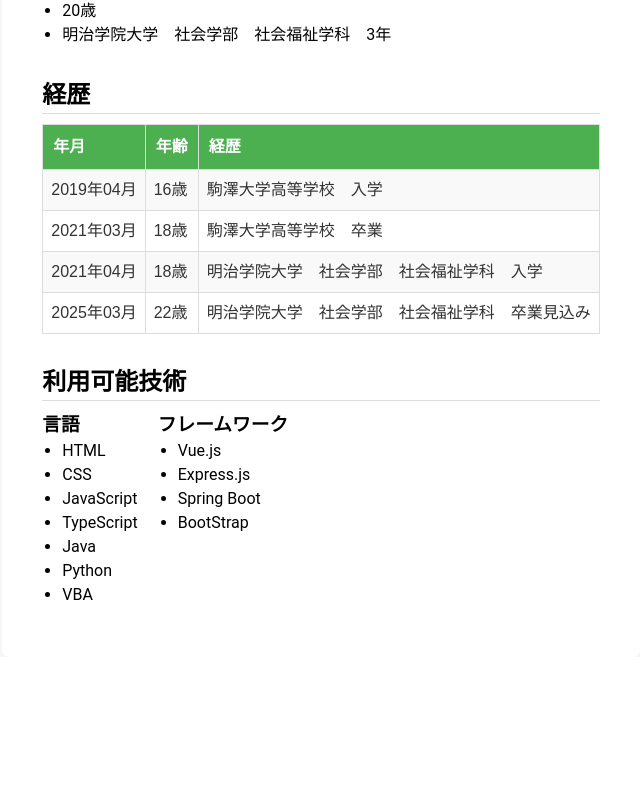
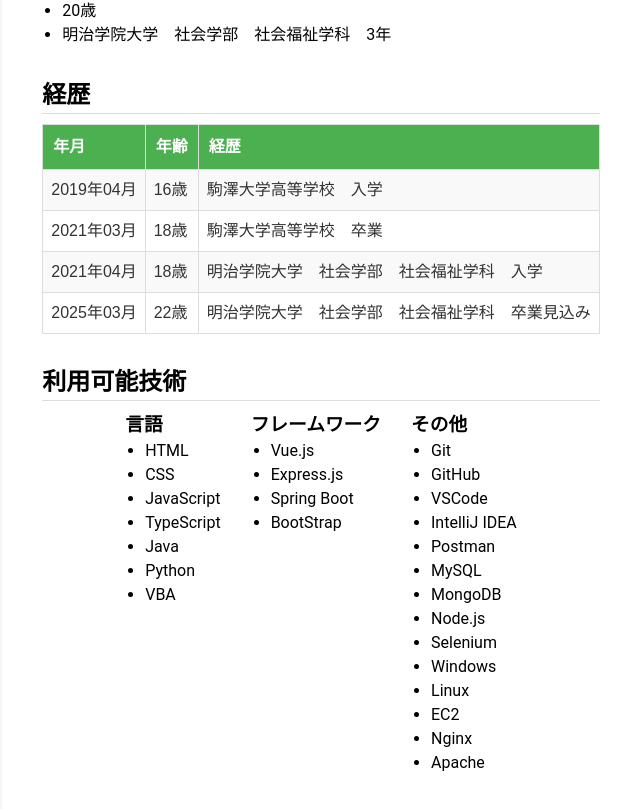
Before and after one commit to koinunopochi/PortfolioFront, a Vue app: page /about-me in a window 1280 px wide. Shown: the part 281-1090 px from the top of the page, without its empty margins (347-987 px from the left). Before the commit the page ends 938 px from the top, so only its background shows below. Built offline with nearby package versions, Linux system fonts and the light colour scheme.

Commit message:
利用可能技術の追記と配置調整

```diff
--- a/src/views/AboutMe.vue
+++ b/src/views/AboutMe.vue
@@ -70,7 +70,7 @@
         <h2>利用可能技術</h2>
         <div class="contents">
           <div class="contents-flex">
-            <div class="lang">
+            <div class="lang child">
               <h3>言語</h3>
               <ul>
                 <li>HTML</li>
@@ -82,13 +82,32 @@
                 <li>VBA</li>
               </ul>
             </div>
-            <div class="flame-work">
+            <div class="flame-work child">
               <h3>フレームワーク</h3>
               <ul>
                 <li>Vue.js</li>
                 <li>Express.js</li>
                 <li>Spring Boot</li>
                 <li>BootStrap</li>
+              </ul>
+            </div>
+            <div class="other">
+              <h3>その他</h3>
+              <ul>
+                <li>Git</li>
+                <li>GitHub</li>
+                <li>VSCode</li>
+                <li>IntelliJ IDEA</li>
+                <li>Postman</li>
+                <li>MySQL</li>
+                <li>MongoDB</li>
+                <li>Node.js</li>
+                <li>Selenium</li>
+                <li>Windows</li>
+                <li>Linux</li>
+                <li>EC2</li>
+                <li>Nginx</li>
+                <li>Apache</li>
               </ul>
             </div>
           </div>
@@ -149,10 +168,11 @@
 }
 .contents-flex {
   display: flex;
-  justify-content: flex-start;
+  /* 中央に配置 */
+  justify-content: center;
 }
-.lang {
-  margin-right: 20px;
+.contents-flex .child {
+  margin-right: 30px;
 }
 /* ベーススタイル */
 .career-table {
```
